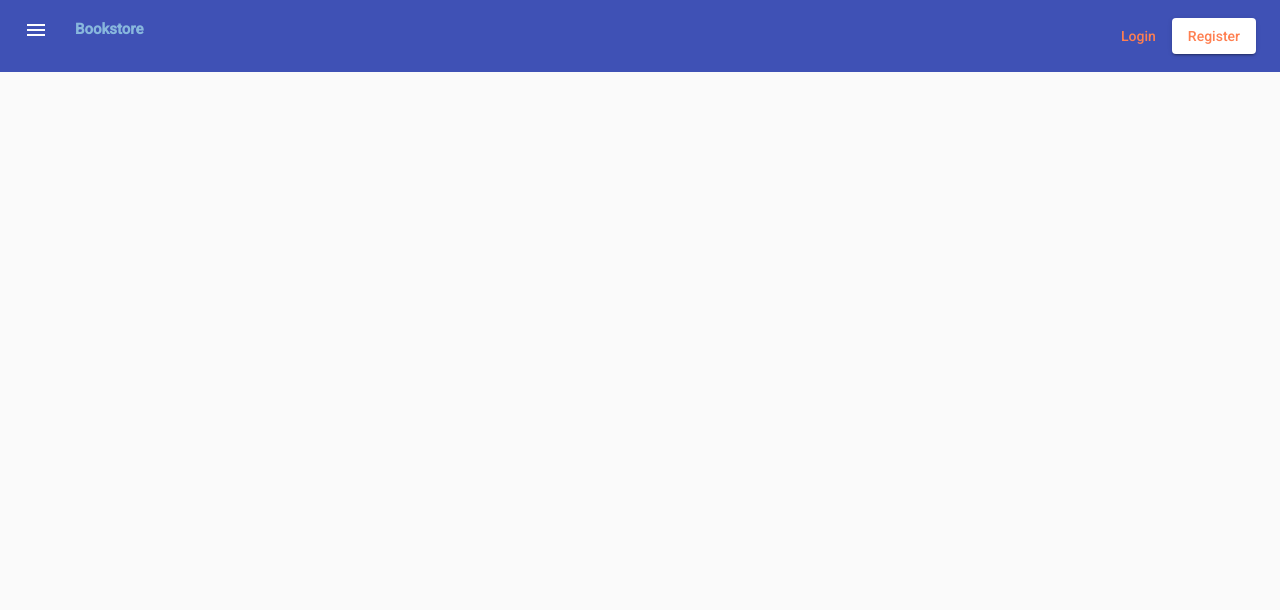
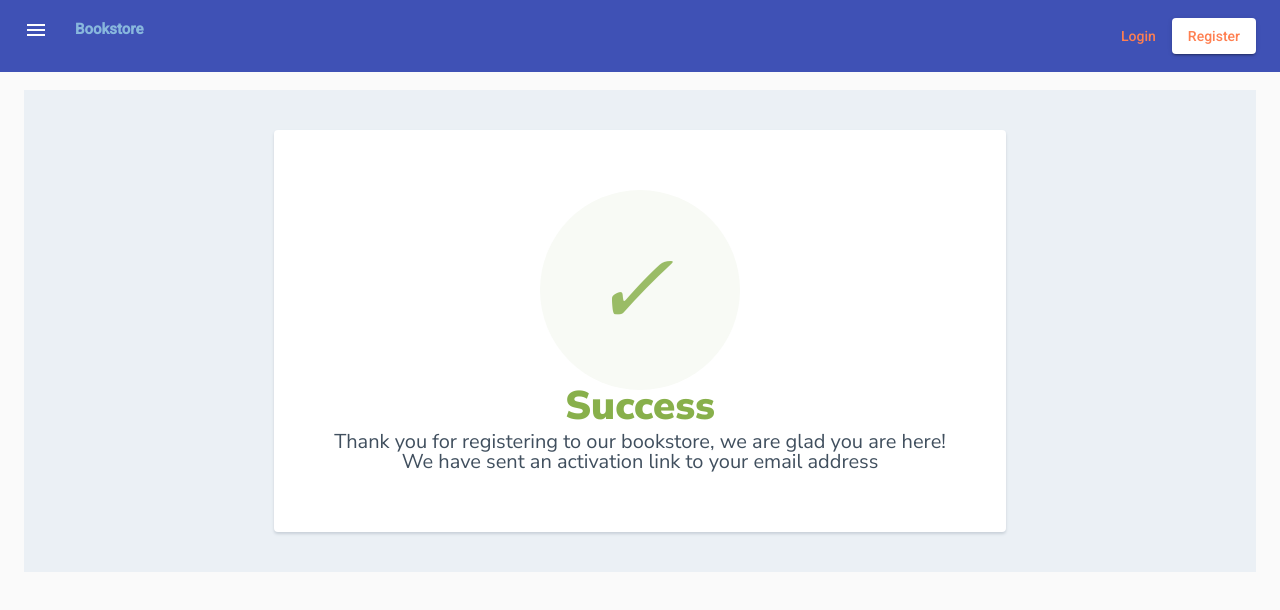
Before and after one commit to MavrodinMC/BookstoreProjectFrontend, an Angular app: page /success in a window 1280 px wide. Before the commit this address led to /. Shown: the top 610 px of the page. Built offline with nearby package versions, Linux system fonts and the light colour scheme.

Commit message:
created a custom method that handles errors from the Observable using tap and created a success-page component that lets the user know if they successfully registered to the site, while making some minor adjustments to some of the css files

```diff
--- a/src/app/app-routing.module.ts
+++ b/src/app/app-routing.module.ts
@@ -1,10 +1,12 @@
 import { NgModule } from '@angular/core';
 import { Routes, RouterModule } from '@angular/router';
 import { RegisterComponent } from './auth/register/register.component';
+import { SuccessPageComponent } from './auth/register/success-page/success-page.component';
 
 const routes: Routes = [
   {path: "", redirectTo: '/', pathMatch: 'full'},
-  {path: "register", component: RegisterComponent}
+  {path: "register", component: RegisterComponent},
+  {path:"success", component: SuccessPageComponent}
 ];
 
 @NgModule({
--- a/src/app/app.module.ts
+++ b/src/app/app.module.ts
@@ -8,11 +8,13 @@ import { AppRoutingModule } from './app-routing.module';
 import { AppComponent } from './app.component';
 import { BrowserAnimationsModule } from '@angular/platform-browser/animations';
 import { RegisterComponent } from './auth/register/register.component';
+import { SuccessPageComponent } from './auth/register/success-page/success-page.component';
 
 @NgModule({
   declarations: [
     AppComponent,
-    RegisterComponent
+    RegisterComponent,
+    SuccessPageComponent
   ],
   imports: [
     BrowserModule,
--- a/src/app/auth/register/register.component.css
+++ b/src/app/auth/register/register.component.css
@@ -7,3 +7,11 @@
 .full-width {
     width: 100%;
   }
+
+.mat-card-actions button:disabled {
+  cursor: not-allowed;
+}
+
+.mat-card-actions button:enabled:hover {
+  background-color: rgb(62, 62, 226);
+}
--- a/src/app/auth/register/register.component.html
+++ b/src/app/auth/register/register.component.html
@@ -14,23 +14,23 @@
                 <form [formGroup] ="registerForm" (ngSubmit)="register()" class="my-form">
                    <mat-form-field class="full-width">
                       <mat-label>Username</mat-label>
-                      <input  matInput  placeholder="Username"  [formControlName]="'username'"  required>
+                      <input  matInput placeholder="Username"  [formControlName]="'username'"  required>
                       <mat-error *ngIf="!registerForm.get('username').valid">Field cannot be empty</mat-error>
                    </mat-form-field>
                    <mat-form-field class="full-width">
                       <mat-label>Email</mat-label>
                       <input  matInput  placeholder="test@example.com" [formControlName]="'email'" required>
-                      <mat-error *ngIf="!registerForm.get('email').valid">Field cannot be empty</mat-error>
+                      <mat-error *ngIf="!registerForm.get('email').valid">Field cannot be empty and make sure the email is valid</mat-error>
                    </mat-form-field>
                    <mat-form-field class="full-width">
                       <mat-label>Password</mat-label>
-                      <input type="password" matInput  placeholder="Password"  [formControlName]="'password'" required>
-                      <mat-error *ngIf="!registerForm.get('password').valid">Field cannot be empty</mat-error>
+                      <input type="password" matInput  placeholder="Password"  [formControlName]="'password'" required minlength="6">
+                      <mat-error *ngIf="!registerForm.get('password').valid">Field cannot be empty and the password must be at least 6 characters long</mat-error>
                    </mat-form-field>
                 </form>
              </mat-card-content>
              <mat-card-actions>
-                <button mat-raised-button (click)="register()" color="primary">REGISTER</button>
+                <button mat-raised-button [disabled]="!registerForm.valid" (click)="register()" color="primary">REGISTER</button>
              </mat-card-actions>
           </mat-card>
      </body>
--- a/src/app/auth/register/register.component.ts
+++ b/src/app/auth/register/register.component.ts
@@ -1,6 +1,7 @@
 import { Component, OnInit } from '@angular/core';
 import { FormControl, FormGroup, Validators } from '@angular/forms';
 import { Router } from '@angular/router';
+import { Observable, of } from 'rxjs';
 import { AuthService } from '../shared/auth.service';
 import { RegisterRequestPayload } from './register-request.payload';
 
@@ -42,11 +43,8 @@ export class RegisterComponent implements OnInit {
 
     this.authService.register(this.registerRequestPayload)
     .subscribe(() => {
-      this.router.navigate(['/'],
+      this.router.navigate(['/success'],
        {queryParams: {registered: 'true'}});
-       console.log('succes');
-    }, () => {
-      console.log('error');
     });
 
   }
--- /dev/null
+++ b/src/app/auth/register/success-page/success-page.component.css
@@ -0,0 +1,37 @@
+
+body {
+  text-align: center;
+  padding: 40px 0;
+  background: #EBF0F5;
+}
+
+h1 {
+    color: #88B04B;
+    font-family: "Nunito Sans", "Helvetica Neue", sans-serif;
+    font-weight: 900;
+    font-size: 40px;
+    margin-bottom: 10px;
+  }
+
+p {
+    color: #404F5E;
+    font-family: "Nunito Sans", "Helvetica Neue", sans-serif;
+    font-size:20px;
+    margin: 0;
+  }
+
+i {
+  color: #9ABC66;
+  font-size: 100px;
+  line-height: 200px;
+  margin-left:-15px;
+}
+
+.card {
+  background: white;
+  padding: 60px;
+  border-radius: 4px;
+  box-shadow: 0 2px 3px #C8D0D8;
+  display: inline-block;
+  margin: 0 auto;
+}
--- /dev/null
+++ b/src/app/auth/register/success-page/success-page.component.html
@@ -0,0 +1,16 @@
+<html>
+  <head>
+    <title>Registration Success</title>
+    <link href="https://fonts.googleapis.com/css?family=Nunito+Sans:400,400i,700,900&display=swap" rel="stylesheet">
+  </head>
+    <body>
+      <div class="card">
+      <div style="border-radius:200px; height:200px; width:200px; background: #F8FAF5; margin:0 auto;">
+        <i class="checkmark">✓</i>
+      </div>
+        <h1>Success</h1>
+        <p>Thank you for registering to our bookstore, we are glad you are here!<br/> </p>
+        <p>We have sent an activation link to your email address</p>
+      </div>
+    </body>
+</html>
--- /dev/null
+++ b/src/app/auth/register/success-page/success-page.component.ts
@@ -0,0 +1,15 @@
+import { Component, OnInit } from '@angular/core';
+
+@Component({
+  selector: 'app-success-page',
+  templateUrl: './success-page.component.html',
+  styleUrls: ['./success-page.component.css']
+})
+export class SuccessPageComponent implements OnInit {
+
+  constructor() { }
+
+  ngOnInit(): void {
+  }
+
+}
--- a/src/app/auth/shared/auth.service.ts
+++ b/src/app/auth/shared/auth.service.ts
@@ -1,7 +1,9 @@
 import { HttpClient } from '@angular/common/http';
 import { Injectable } from '@angular/core';
-import { Observable } from 'rxjs';
+import { Observable, of } from 'rxjs';
 import { RegisterRequestPayload } from '../register/register-request.payload';
+import { catchError, map, tap } from 'rxjs/operators';
+
 
 @Injectable({
   providedIn: 'root'
@@ -14,9 +16,18 @@ export class AuthService {
 
   register(registerRequestPayload: RegisterRequestPayload): Observable<any> {
 
-    return this.httpClient.post(this.BACKEND_URL + '/bookstore/register', registerRequestPayload, {responseType: 'text'});
+    return this.httpClient.post(this.BACKEND_URL + '/bookstore/register', registerRequestPayload, {responseType: 'text'}).pipe
+    (tap(_ =>console.log('registered')), catchError(this.handleError<string>('error')));
   }
 
+  private handleError<T>(result: T) {
 
+    return (error:any): Observable<T> => {
+
+      console.log(console.error);
+
+      return of(result as T);
+    }
+  }
 
 }
```
Also changed, not shown: 1 other file (tests, documents, lock files or other folders).
